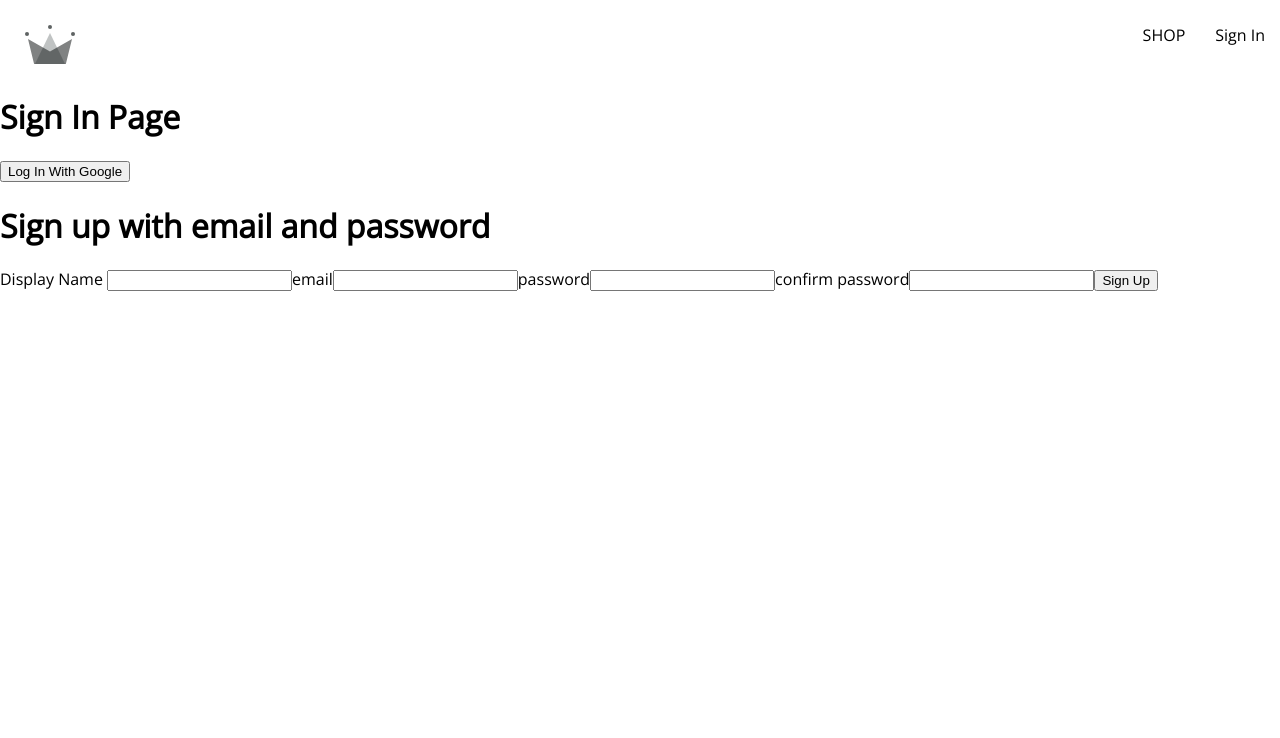
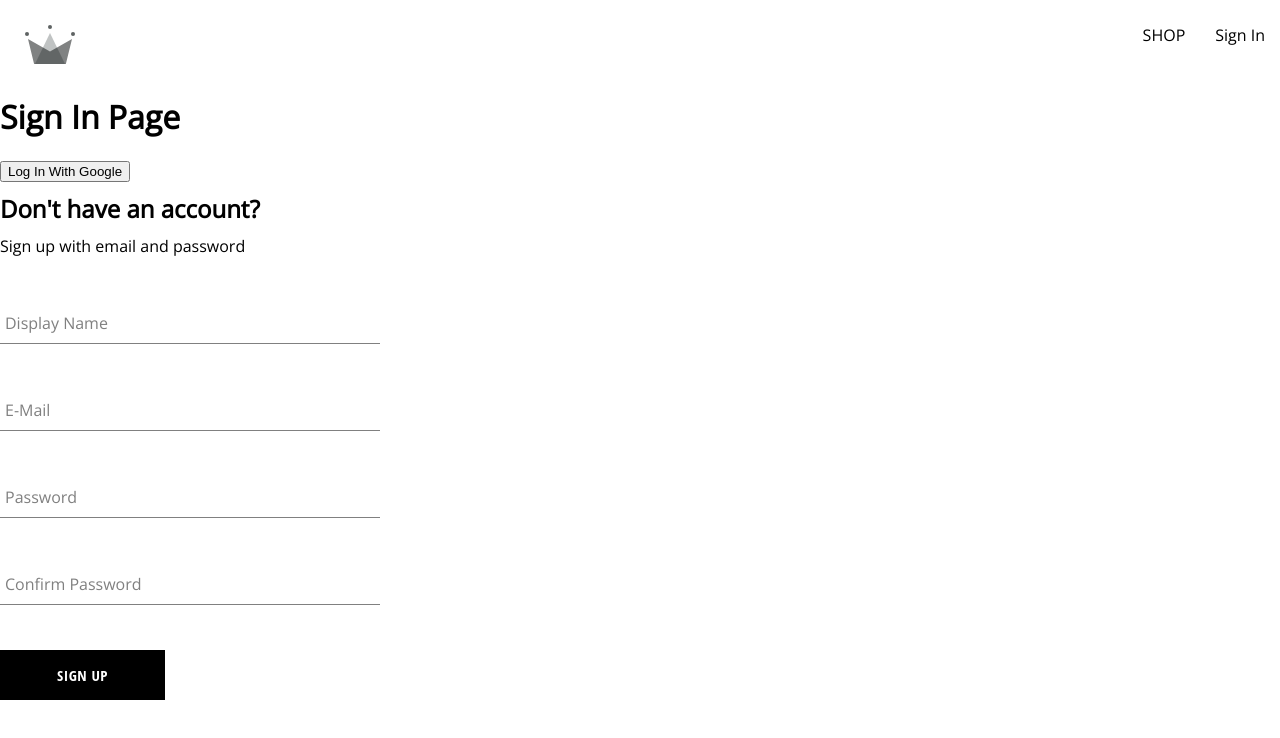
Before and after one commit to glassd/crwn-clothing, a React (Create React App) app: page /signin in a window 1280 px wide. Shown: the top 738 px of the page. Built offline with nearby package versions, Linux system fonts and the light colour scheme.

Commit message:
Created Sign up component and added button component

```diff
--- /dev/null
+++ b/src/components/button/button.component.jsx
@@ -0,0 +1,16 @@
+import './button.styles.scss'
+
+const BUTTON_TYPE = {
+    google: "google-sign-in",
+    inverted: "inverted"
+}
+
+const Button = ({ children, buttonType, ...otherProps }) => {
+    return (
+        <button className={`button-container ${BUTTON_TYPE[buttonType]}`} {...otherProps}>
+            {children}
+        </button>
+    );
+}
+
+export default Button;
--- /dev/null
+++ b/src/components/button/button.styles.scss
@@ -0,0 +1,46 @@
+.button-container {
+    min-width: 165px;
+    width: auto;
+    height: 50px;
+    letter-spacing: 0.5px;
+    line-height: 50px;
+    padding: 0 35px 0 35px;
+    font-size: 15px;
+    background-color: black;
+    color: white;
+    text-transform: uppercase;
+    font-family: 'Open Sans Condensed';
+    font-weight: bolder;
+    border: none;
+    cursor: pointer;
+    display: flex;
+    justify-content: center;
+
+    &:hover {
+        background-color: white;
+        color: black;
+        border: 1px solid black;
+    }
+
+    &.google-sign-in {
+        background-color: #4285f4;
+        color: white;
+
+        &:hover {
+            background-color: #357ae8;
+            border: none;
+        }
+    }
+
+    &.inverted {
+        background-color: white;
+        color: black;
+        border: 1px solid black;
+
+        &:hover {
+            background-color: black;
+            color: white;
+            border: none;
+        }
+    }
+}
--- /dev/null
+++ b/src/components/form-input/form-input.component.jsx
@@ -0,0 +1,14 @@
+import './form-input.styles.scss';
+
+const FormInput = ({ label, ...otherProps }) => {
+    return (
+        <div className='group'>
+            <input className='form-input' {...otherProps} />
+            {label && (
+                <label className={`${otherProps.value.length ? 'shrink' : null} form-input-label`}>{label}</label>
+            )}
+        </div>
+    );
+}
+
+export default FormInput
--- /dev/null
+++ b/src/components/form-input/form-input.styles.scss
@@ -0,0 +1,54 @@
+$sub-color: grey;
+$main-color: black;
+
+@mixin shrinkLabel {
+    top: -14px;
+    font-size: 12px;
+    color: $main-color;
+}
+
+.group {
+    position: relative;
+    margin: 45px 0;
+
+    .form-input {
+        background: none;
+        background-color: white;
+        color: $sub-color;
+        font-size: 18px;
+        padding: 10px 10px 10px 5px;
+        display: block;
+        width: 100%;
+        border: none;
+        border-radius: 0;
+        border-bottom: 1px solid $sub-color;
+        margin: 25px 0;
+
+        &:focus {
+            outline: none;
+        }
+
+        &:focus~.form-input-label {
+            @include shrinkLabel();
+        }
+    }
+
+    input[type='password'] {
+        letter-spacing: 0.3em;
+    }
+
+    .form-input-label {
+        color: $sub-color;
+        font-size: 16px;
+        font-weight: normal;
+        position: absolute;
+        pointer-events: none;
+        left: 5px;
+        top: 10px;
+        transition: 300ms ease all;
+
+        &.shrink {
+            @include shrinkLabel();
+        }
+    }
+}
--- a/src/components/sign-up/sign-up.component.jsx
+++ b/src/components/sign-up/sign-up.component.jsx
@@ -1,4 +1,9 @@
 import { useState } from "react";
+import { createAuthUserWithEmailAndPassword, createUserDocumentFromAuth } from "../../utils/firebase/firebase.utils";
+import FormInput from '../form-input/form-input.component';
+import Button from "../button/button.component";
+
+import './sign-up.styles.scss'
 
 const defaultFormFields = {
     displayName: "",
@@ -11,24 +16,46 @@
     const [formFields, setFormFields] = useState(defaultFormFields);
     const { displayName, email, password, confirmPassword } = formFields;
 
+    const resetFormFields = () => {
+        setFormFields(defaultFormFields);
+    }
+
+    const handleSubmit = async (event) => {
+        event.preventDefault();
+
+        if (password !== confirmPassword) {
+            alert("Passwords do not match!");
+            return;
+        }
+
+        try {
+            const { user } = await createAuthUserWithEmailAndPassword(email, password);
+            await createUserDocumentFromAuth(user, { displayName });
+            resetFormFields();
+        } catch (error) {
+            if (error.code === 'auth/email-already-in-use') {
+                alert('User with that email already exists.');
+            } else {
+                console.error('User creation encountered an error', error);
+            }
+        }
+    }
+
     const handleChange = (event) => {
         const { name, value } = event.target;
         setFormFields({ ...formFields, [name]: value })
     }
 
     return (
-        <div>
-            <h1>Sign up with email and password</h1>
-            <form onSubmit={() => { }}>
-                <label>Display Name </label>
-                <input required type="text" onChange={handleChange} name="displayName" value={displayName} />
-                <label>email</label>
-                <input required type="email" onChange={handleChange} name="email" value={email} />
-                <label>password</label>
-                <input required type="password" onChange={handleChange} name="password" value={password} />
-                <label>confirm password</label>
-                <input required type="password" onChange={handleChange} name="confirmPassword" value={confirmPassword} />
-                <button type="submit">Sign Up</button>
+        <div className='sign-up-container'>
+            <h2>Don't have an account?</h2>
+            <span>Sign up with email and password</span>
+            <form onSubmit={handleSubmit}>
+                <FormInput label="Display Name" required type="text" onChange={handleChange} name="displayName" value={displayName} />
+                <FormInput label="E-Mail" required type="email" onChange={handleChange} name="email" value={email} />
+                <FormInput label="Password" required type="password" onChange={handleChange} name="password" value={password} />
+                <FormInput label="Confirm Password" required type="password" onChange={handleChange} name="confirmPassword" value={confirmPassword} />
+                <Button type="submit">Sign Up</Button>
             </form>
         </div>
     )
--- a/src/components/sign-up/sign-up.styles.scss
+++ b/src/components/sign-up/sign-up.styles.scss
@@ -0,0 +1,9 @@
+.sign-up-container {
+    display: flex;
+    flex-direction: column;
+    width: 380px;
+
+    h2 {
+        margin: 10px 0;
+    }
+}
--- a/src/utils/firebase/firebase.utils.js
+++ b/src/utils/firebase/firebase.utils.js
@@ -1,6 +1,6 @@
 // Import the functions you need from the SDKs you need
 import { initializeApp, setLogLevel } from "firebase/app";
-import { getAuth, signInWithRedirect, signInWithPopup, GoogleAuthProvider } from 'firebase/auth'
+import { getAuth, signInWithRedirect, signInWithPopup, GoogleAuthProvider, createUserWithEmailAndPassword } from 'firebase/auth'
 import { getFirestore, doc, getDoc, setDoc } from 'firebase/firestore'
 // TODO: Add SDKs for Firebase products that you want too use
 // https://firebase.google.com/docs/web/setup#available-libraries
@@ -28,7 +28,9 @@
 export const signInWithGoogleRedirect = () => signInWithRedirect(auth, provider);
 export const db = getFirestore();
 
-export const createUserDocumentFromAuth = async (userAuth) => {
+export const createUserDocumentFromAuth = async (userAuth, additionalInformation = {}) => {
+    if (!userAuth) return;
+
     const userDocRef = doc(db, 'users', userAuth.uid)
 
     const userSnapshot = await getDoc(userDocRef);
@@ -41,7 +43,8 @@
             await setDoc(userDocRef, {
                 displayName,
                 email,
-                createdAt
+                createdAt,
+                ...additionalInformation
             });
         }
         catch (error) {
@@ -51,3 +54,8 @@
 
     return userDocRef;
 }
+
+export const createAuthUserWithEmailAndPassword = async (email, password) => {
+    if (!email || !password) return;
+    return await createUserWithEmailAndPassword(auth, email, password);
+}
```
